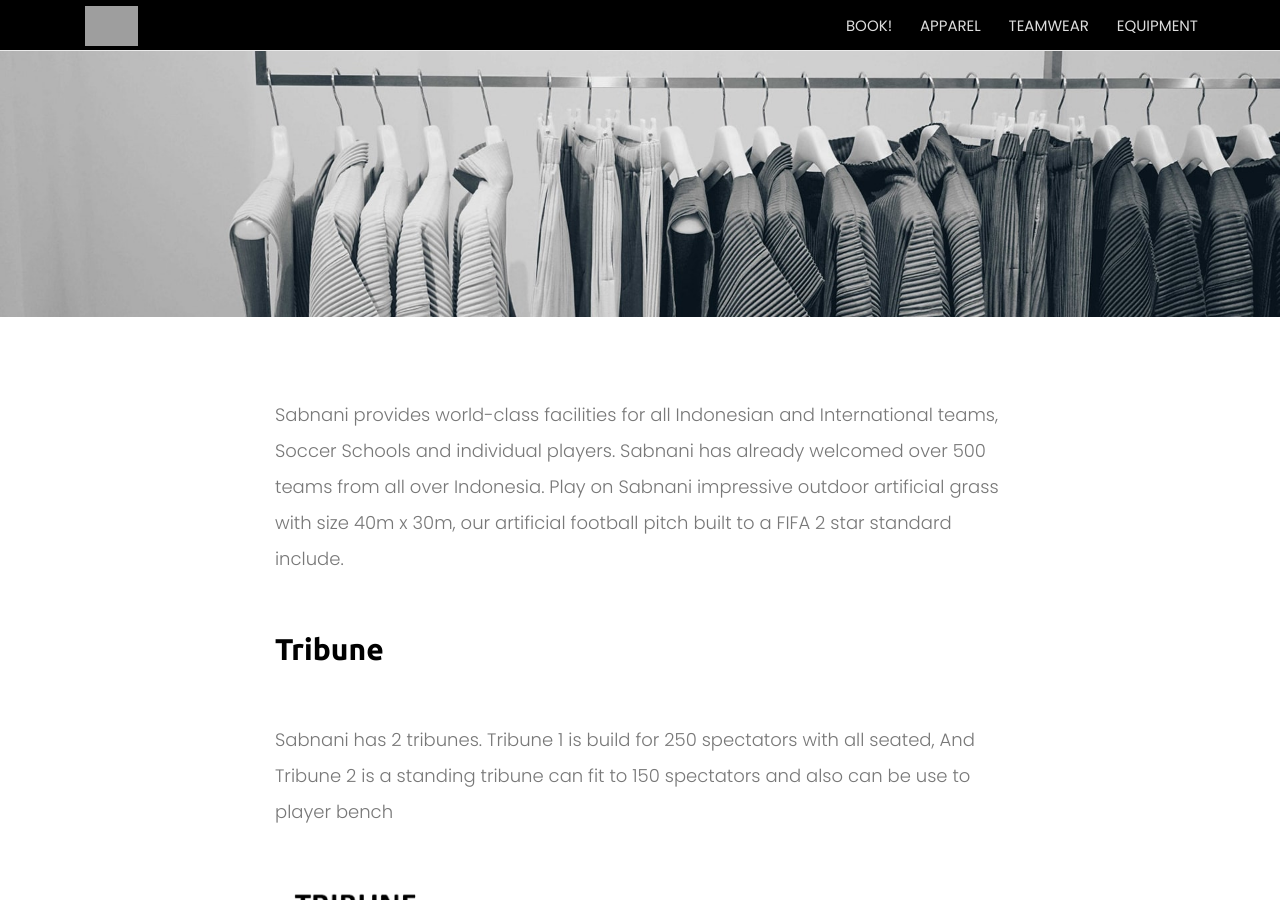
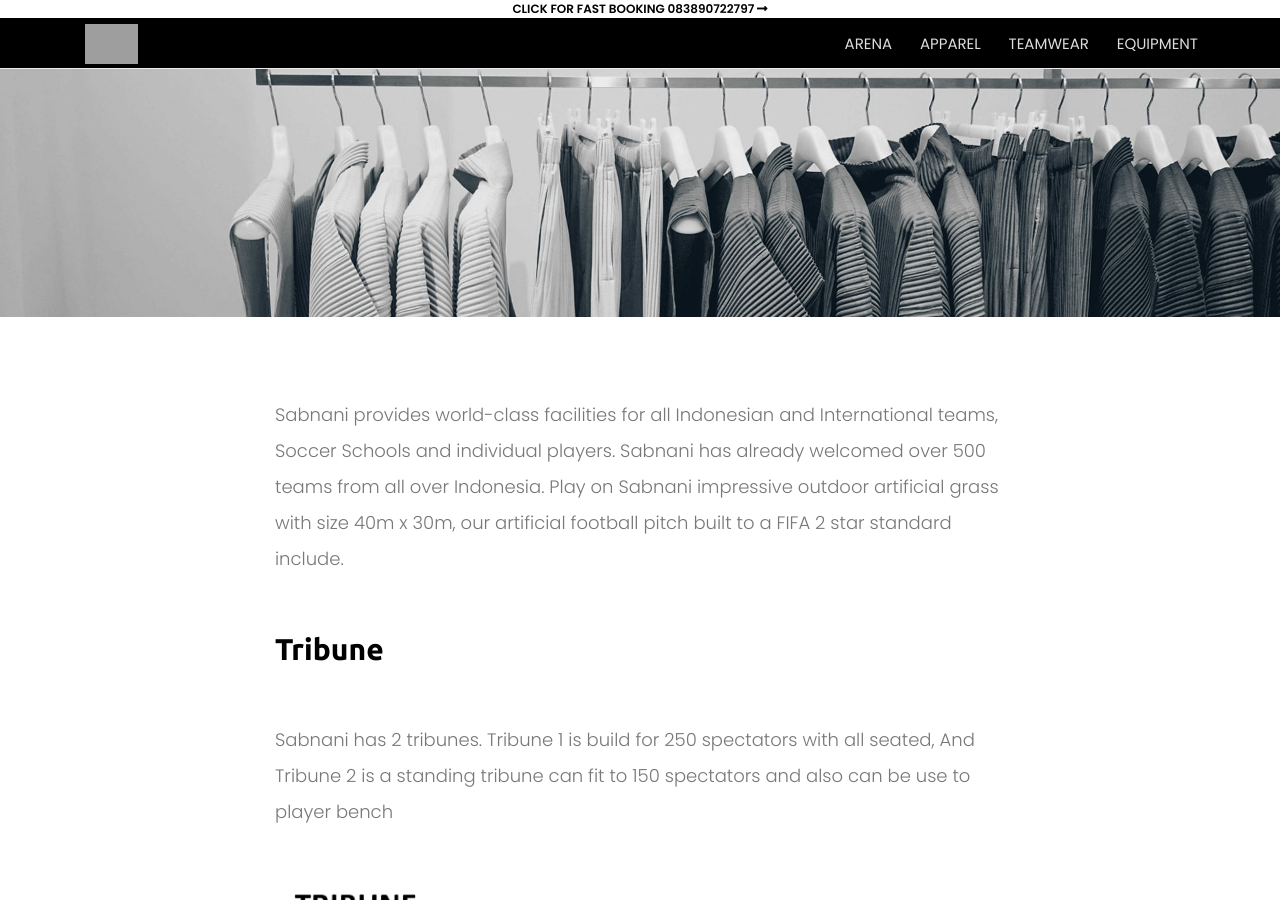
Before and after one commit to kemtol/sabnanifootball, a Jekyll site: the page built from book.md, in a window 1280 px wide and 900 px high. Built offline with Jekyll 4.4.1, drawn with Linux system fonts in a browser that asks for light colours; nearby versions of some CDN libraries; a script that is not in the unit is left out; grey boxes are pictures that could not be loaded.

Commit message:
Update header.html

```diff
--- a/_includes/header.html
+++ b/_includes/header.html
@@ -1,4 +1,5 @@
 <header class="header_area">
+        <a href="https://wa.me/{{site.wa}}/?text=Halo admin, saya mau booking lapangan" id="top-info" class="d-block text-center">CLICK FOR FAST BOOKING 083890722797 <i class="fas fa-long-arrow-alt-right"></i></a>
         <div class="classy-nav-container breakpoint-off d-flex align-items-center justify-content-between bg-dark">
             <!-- Classy Menu -->
             <nav class="classy-navbar container d-block" id="essenceNav">
@@ -17,7 +18,7 @@
                     <!-- Nav Start -->
                     <div class="classynav">
                         <ul>
-                            <li><a href="blog.html">BOOK!</a></li>
+                            <li><a href="{{site.baseurl}}/lapangan-futsal-dan-mini-soccer-BSD.html">ARENA</a></li>
                             <!--<li><a href="/product/apparel/">Apparel</a>
                                 <div class="megamenu container" style="transform: translatex(-50%);left: 50%;">
                                     <ul class="single-mega cn-col-3">
```
